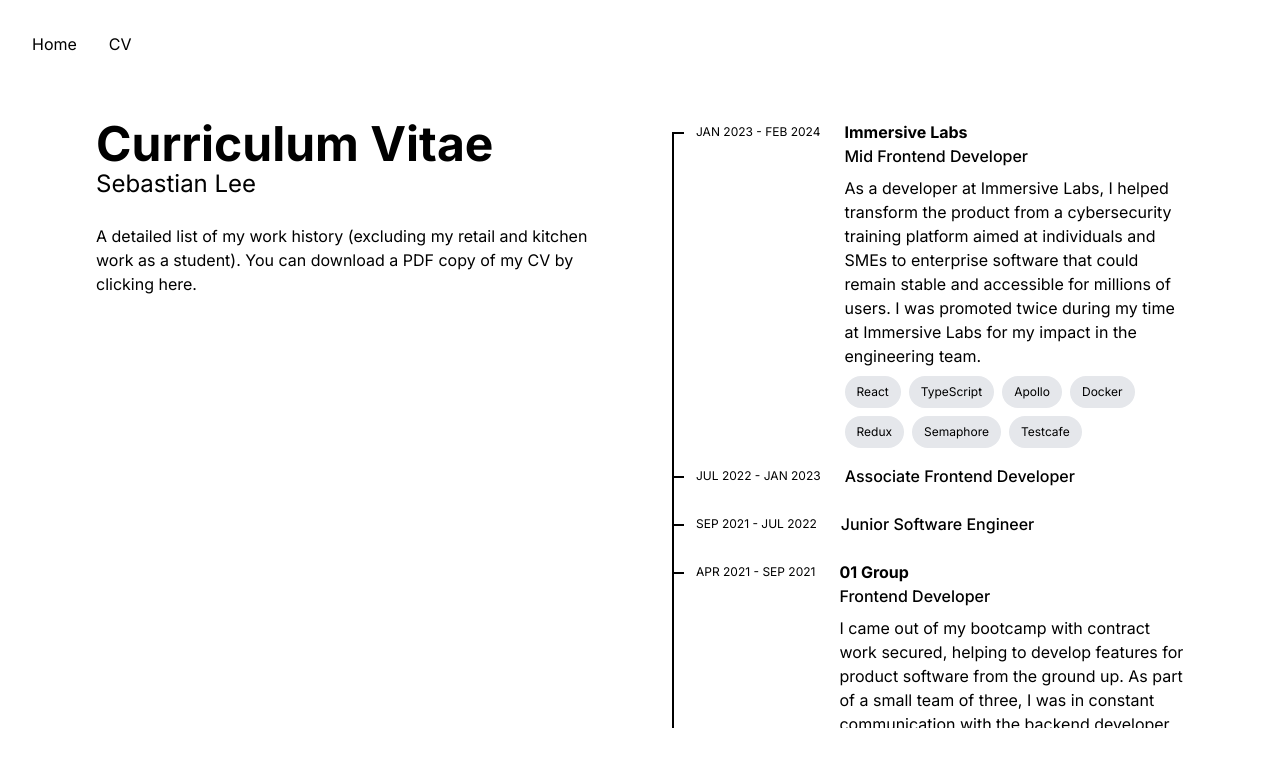
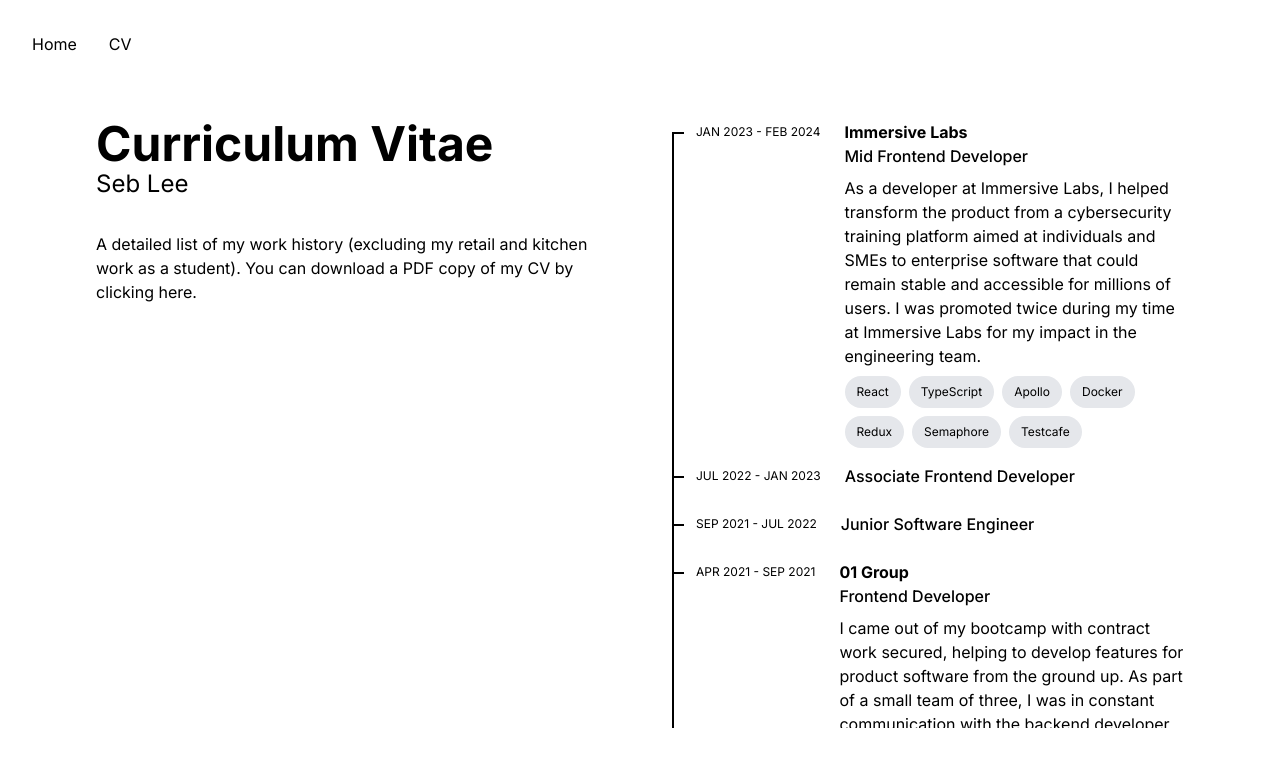
Before and after one commit to jebzley/sebleedotdev, a Next.js app: page /work in a window 1280 px wide. Shown: the top 766 px of the page. Built offline with nearby package versions, Linux system fonts and the light colour scheme.

Commit message:
componentise page title

```diff
--- a/src/app/page.tsx
+++ b/src/app/page.tsx
@@ -1,20 +1,16 @@
 import { PageLayout } from "@/components/PageLayout";
+import { PageTitle } from "@/components/PageTitle";
 
 export default function Home() {
   return (
     <PageLayout>
-      <section>
-        <div className="flex gap-6 flex-wrap items-center">
-          <hgroup>
-            <h1 className="text-5xl">Seb Lee</h1>
-            <p className="text-2xl">Software Developer</p>
-          </hgroup>
-        </div>
+      <div className="flex flex-col gap-8">
+        <PageTitle title="Seb Lee" subtitle="Software Developer" />
         <p>
           A short paragraph about me and some links to my socials. To be added
           in a later PR.
         </p>
-      </section>
+      </div>
       <section className="overflow-scroll">
         <p>recent activity goes here</p>
       </section>
--- a/src/app/work/page.tsx
+++ b/src/app/work/page.tsx
@@ -2,6 +2,7 @@
 import { WorkItem } from "./components/WorkItem";
 import { WORK_HISTORY_DATA } from "./constants";
 import { PageLayout } from "@/components/PageLayout";
+import { PageTitle } from "@/components/PageTitle";
 
 export interface WorkItemData {
   company?: string;
@@ -14,11 +15,8 @@
 export default function WorkPage() {
   return (
     <PageLayout>
-      <div className="flex gap-6 flex-col">
-        <hgroup>
-          <h1 className="text-5xl">Curriculum Vitae</h1>
-          <p className="text-2xl">Sebastian Lee</p>
-        </hgroup>
+      <div className="flex flex-col gap-8">
+        <PageTitle title="Curriculum Vitae" subtitle="Seb Lee" />
         <p>
           A detailed list of my work history (excluding my retail and kitchen
           work as a student).{" "}
--- /dev/null
+++ b/src/components/PageTitle/index.tsx
@@ -0,0 +1,13 @@
+interface IProps {
+  title: string;
+  subtitle?: string;
+}
+
+export function PageTitle({ title, subtitle }: IProps) {
+  return (
+    <hgroup>
+      <h1 className="text-5xl">{title}</h1>
+      {subtitle && <p className="text-2xl">{subtitle}</p>}
+    </hgroup>
+  );
+}
```
